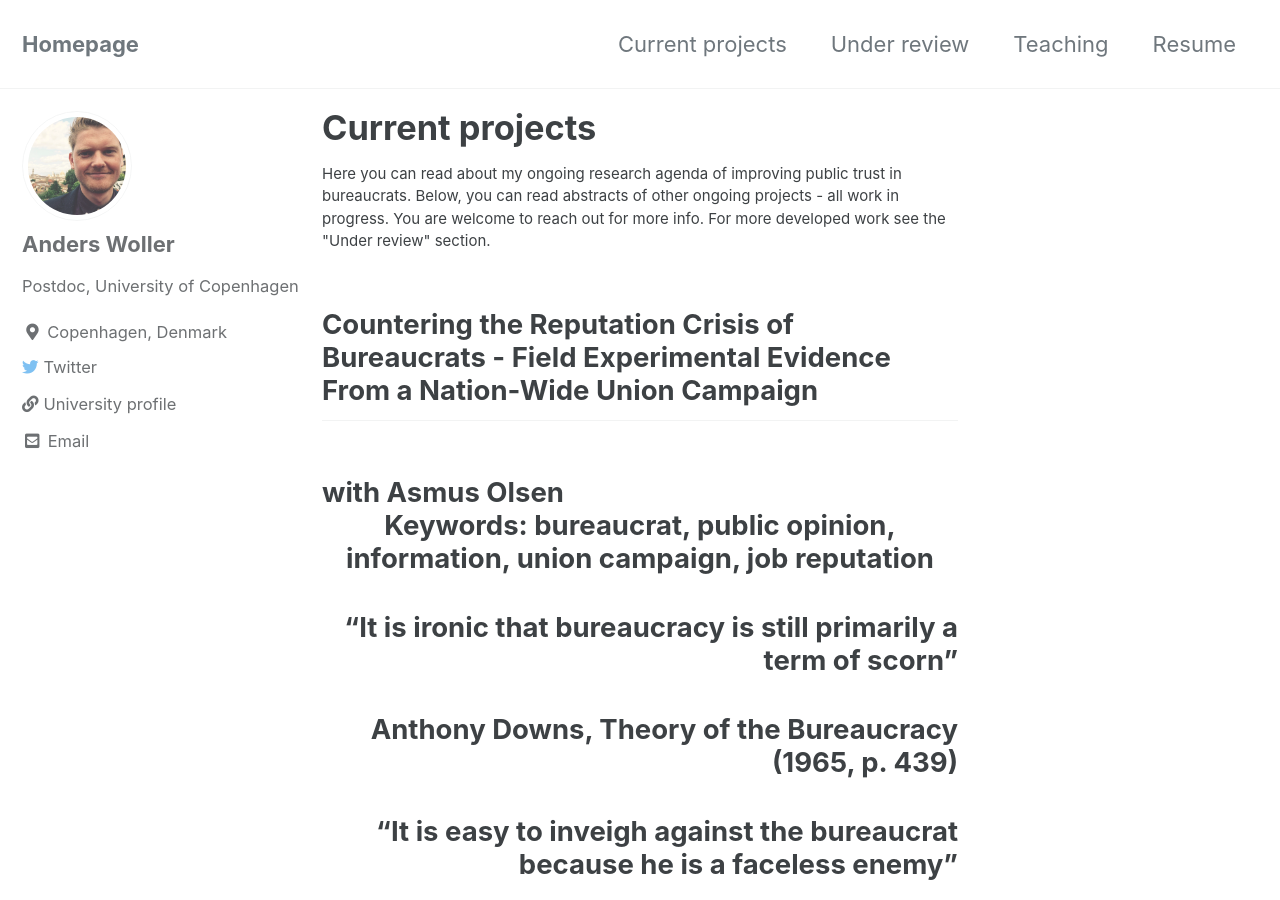
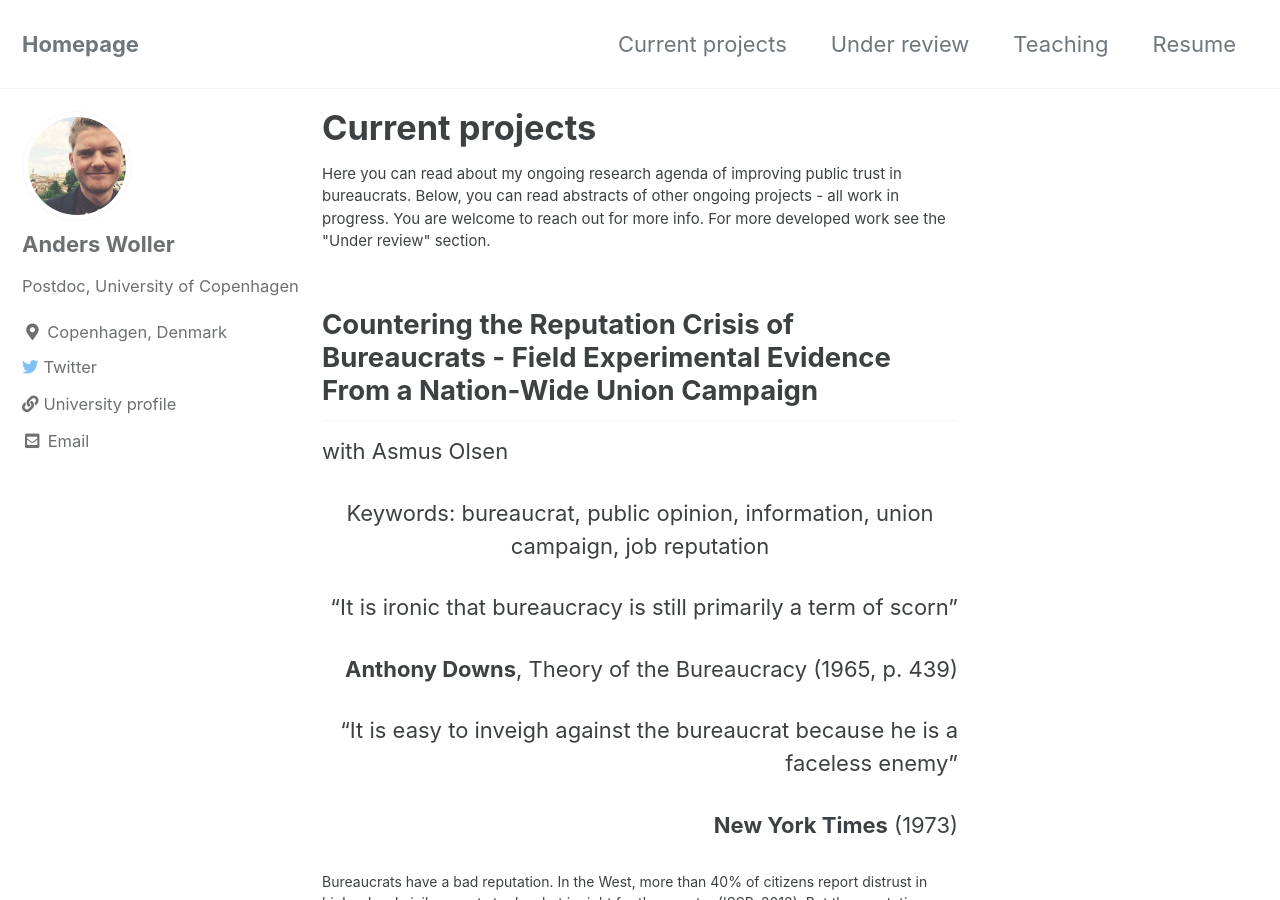
Before and after one commit to AndersWoller/AndersWoller.github.io, a Jekyll site: the page built from _pages/research.md, in a window 1280 px wide and 900 px high. Built offline with Jekyll 4.4.1, drawn with Linux system fonts in a browser that asks for light colours; cached includes are drawn as plain includes.

Commit message:
Update research.md

```diff
--- a/_pages/research.md
+++ b/_pages/research.md
@@ -5,7 +5,7 @@
 <p style="font-size:15px"> Here you can read about my ongoing research agenda of improving public trust in bureaucrats. Below, you can read abstracts of other ongoing projects - all work in progress. You are welcome to reach out for more info. For more developed work see the "Under review" section. </p>
 
 
-<h2> Countering the Reputation Crisis of Bureaucrats - Field Experimental Evidence From a Nation-Wide Union Campaign <h2> with Asmus Olsen
+<h2> Countering the Reputation Crisis of Bureaucrats - Field Experimental Evidence From a Nation-Wide Union Campaign </h2> with Asmus Olsen
 
 <p align="center"> Keywords: bureaucrat, public opinion, information, union campaign, job reputation
 
@@ -16,11 +16,11 @@
 
 <p align="left">
 
-Bureaucrats have a bad reputation. In the West, more than 40% of citizens report distrust in higher level civil servants to do what is right for the country (ISSP, 2018). But the reputation crisis is not restricted to the West and globally just short of 50% have no confidence in the civil service (World Values Survey, 2020). While the causes of this reputation crisis are surely multifaceted, one factor is arguably political. Examples abound: in 2016, then presidential candidate Donald Trump campaigned on fighting the deep state and he publicly derided government employees while in office (New York Times, 2021). In the UK, prime ministers Boris Johnson and Theresa May were accused of hanging their civil servants “out to dry” during the brexit negotiations (The Guardian, 2020). But although recent trends may have fueled the “myth of the useless bureaucrat” (New York Times, 2011), the skepticism has been around for ages. So much so that the term has been almost “universally regarded as an insult” (Downs, 1965, 440). As their job output is obscure to the public, bureaucrats risk becoming a straw man for citizen frustration with the state. Eventually, anti-bureaucrat sentiments may “hurt the public’s faith in government, the morale of employees who remain, and the prospects that a new generation will enter public service” (New York Times, 2021).
+<p style="font-size:14px"> Bureaucrats have a bad reputation. In the West, more than 40% of citizens report distrust in higher level civil servants to do what is right for the country (ISSP, 2018). But the reputation crisis is not restricted to the West and globally just short of 50% have no confidence in the civil service (World Values Survey, 2020). While the causes of this reputation crisis are surely multifaceted, one factor is arguably political. Examples abound: in 2016, then presidential candidate Donald Trump campaigned on fighting the deep state and he publicly derided government employees while in office (New York Times, 2021). In the UK, prime ministers Boris Johnson and Theresa May were accused of hanging their civil servants “out to dry” during the brexit negotiations (The Guardian, 2020). But although recent trends may have fueled the “myth of the useless bureaucrat” (New York Times, 2011), the skepticism has been around for ages. So much so that the term has been almost “universally regarded as an insult” (Downs, 1965, 440). As their job output is obscure to the public, bureaucrats risk becoming a straw man for citizen frustration with the state. Eventually, anti-bureaucrat sentiments may “hurt the public’s faith in government, the morale of employees who remain, and the prospects that a new generation will enter public service” (New York Times, 2021).
 
 In this paper, we study to what extent bureaucrats themselves are able to counter this deep skepticism. We motivate this question by showing experimental effects of anti-bureaucratic sentiment on the motivation of current, and selection into civil service for future, bureaucrats. On this backdrop, we conduct a field experiment investigating to what extent bureaucrats, represented by their union, can improve on their public reputation. Specifically, we expose citizens to factual information on bureaucratic job tasks through a country-wide information campaign implemented by the main union for bureaucrats in Denmark. There is reason to believe that exposure to bureaucrats changes public perception, as their job tasks are often not transparent to the general public. In a nationally representative survey we fielded in Denmark (n=2,065), 80% report personally interacting with bureaucrats less than once a year. In this regard, Denmark is not unique and 95% of Americans report the same (ANES, 2020). The obscurity allows for the media and politicians to influence public opinion by presenting the bureaucracy in ways that promote their own agenda. Giving bureaucrats a face can improve public confidence, in turn helping to insulate bureaucracies from unfounded political criticism (Rogowski et al., 2020).
 
-We conduct our field experiment in Denmark, which is ranked in the top-2% of countries in the World Bank’s Government Effectiveness ranking and the least corrupt bureaucracy in the world according to Transparency International’s Corruption Perception Index. Bureaucrats are drawn from some of the most selective higher-education programs in the country, and research suggests that more honest individuals select into public service (Barfort et al., 2019). Despite this, a growing anti-bureaucrat sentiment has taken hold throughout the last decades. One-in-three Danes do not trust that civil servants to do what is best for the country (ISSP, 2018). While this places Danes in the top-20% most trusting citizens (it is every second American), distrust increased 60% between 2006 and 2016. Hauled by the media, the trend has come to be known as “djoefication”<a href="#section1">[1]</a>: a reference to the largest Danish union for bureaucrats “Djøf”, representing 13% of all public employees in Denmark. The anti-bureaucrat sentiment is generally referred to as “djoef-bashing”.
+We conduct our field experiment in Denmark, which is ranked in the top-2% of countries in the World Bank’s Government Effectiveness ranking and the least corrupt bureaucracy in the world according to Transparency International’s Corruption Perception Index. Bureaucrats are drawn from some of the most selective higher-education programs in the country, and research suggests that more honest individuals select into public service (Barfort et al., 2019). Despite this, a growing anti-bureaucrat sentiment has taken hold throughout the last decades. One-in-three Danes do not trust that civil servants to do what is best for the country (ISSP, 2018). While this places Danes in the top-20% most trusting citizens (it is every second American), distrust increased 60% between 2006 and 2016. Hauled by the media, the trend has come to be known as “djoefication”<a href="#section1">[1]</a>: a reference to the largest Danish union for bureaucrats “Djøf”, representing 13% of all public employees in Denmark. The anti-bureaucrat sentiment is generally referred to as “djoef-bashing”. </p>
 
 
 <p>[1] The word has even been incorporated in the official dictionary of the Danish language as a “change of a public institution’s administration such that there is a pronounced or even one-sided focus on effectiveness, profitability, and abstract, administrative regulations”.</p>
```
